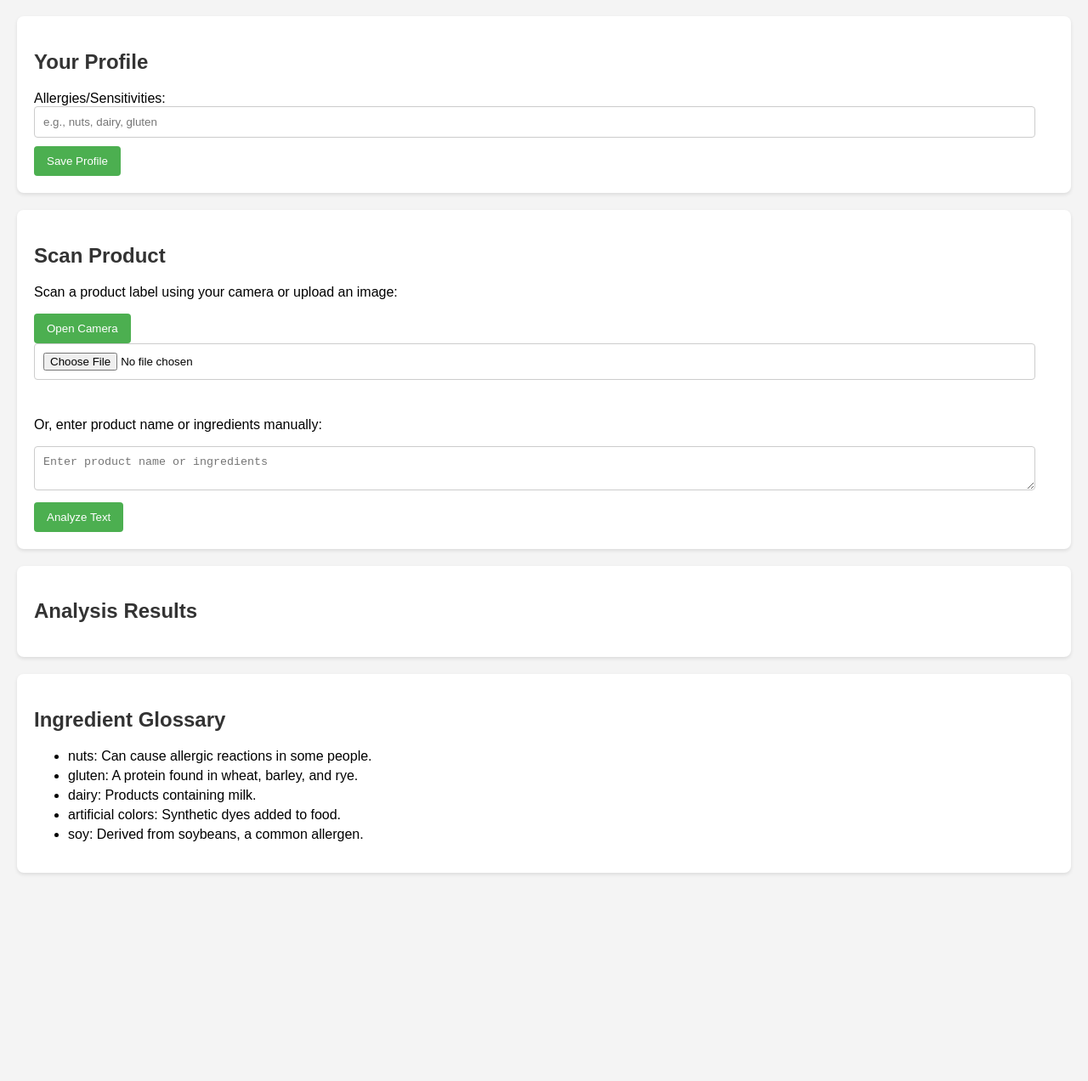
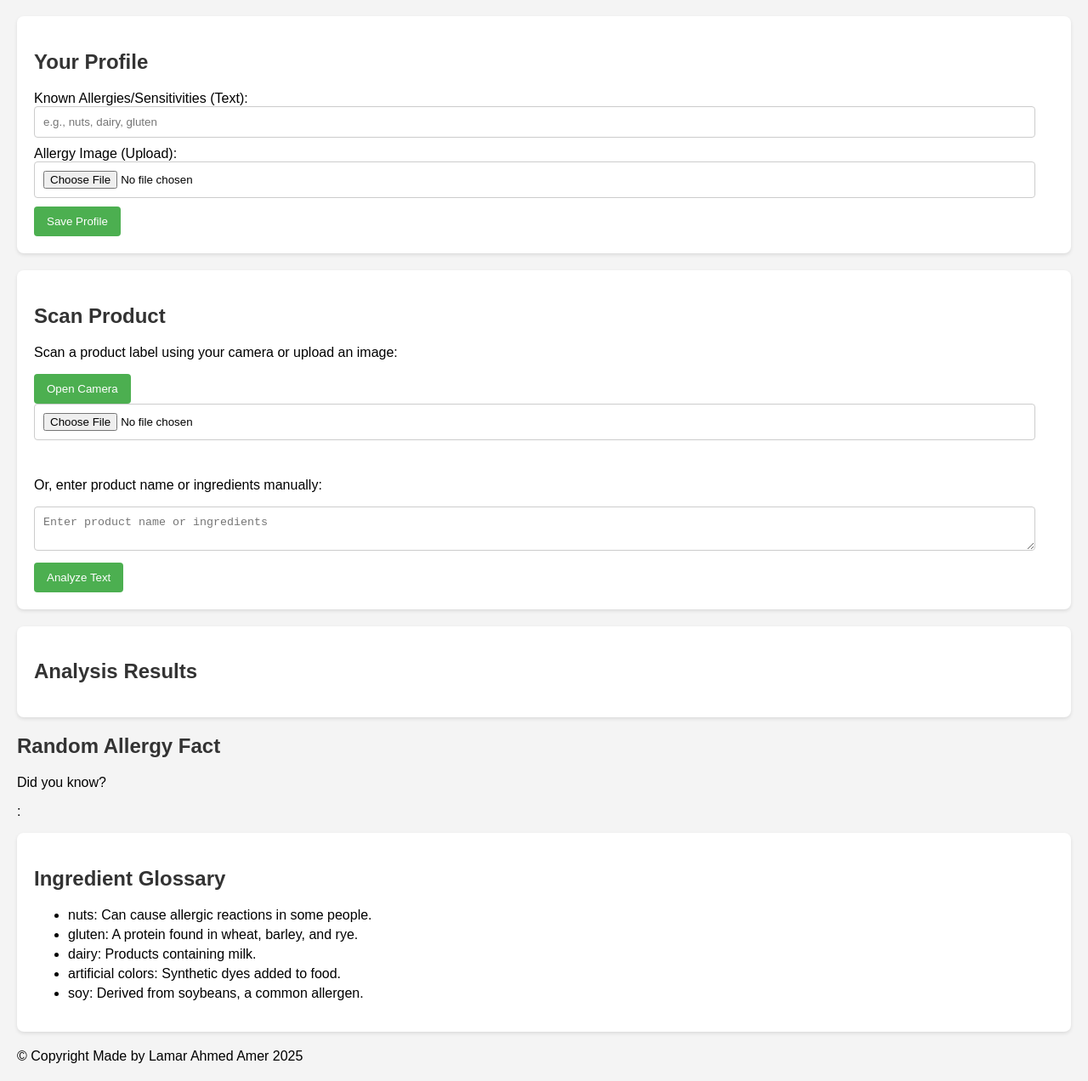
Before and after one commit to Shazli001/Lamar-awareness-app, a plain HTML site: page index.html in a window 1280 px wide. Shown: the part 61-1333 px from the top of the page at 85% size. Before the commit the page ends 1108 px from the top, so only its background shows below. Drawn offline with Linux system fonts and the light colour scheme.

Commit message:
Update index.html

```diff
--- a/index.html
+++ b/index.html
@@ -12,8 +12,15 @@
 
     <div id="profile-area">
         <h2>Your Profile</h2>
-        <label for="allergies">Allergies/Sensitivities:</label>
-        <input type="text" id="allergies" placeholder="e.g., nuts, dairy, gluten">
+        <div>
+            <label for="allergies">Known Allergies/Sensitivities (Text):</label>
+            <input type="text" id="allergies" placeholder="e.g., nuts, dairy, gluten">
+        </div>
+        <div>
+            <label for="allergy-image-upload">Allergy Image (Upload):</label>
+            <input type="file" id="allergy-image-upload" accept="image/*">
+            <img id="allergy-preview" src="#" alt="Uploaded Allergy Image" style="display: none; max-width: 100px; max-height: 100px;">
+        </div>
         <button id="save-profile">Save Profile</button>
     </div>
 
@@ -41,12 +48,22 @@
         <p id="results-text"></p>
     </div>
 
+    <div id="random-allergy-area">
+        <h2>Random Allergy Fact</h2>
+        <p>Did you know?</p>
+        <p><span id="random-allergy-name" style="font-weight: bold;"></span>: <span id="random-allergy-definition"></span></p>
+    </div>
+
     <div id="glossary-area">
         <h2>Ingredient Glossary</h2>
         <ul id="glossary-list">
         </ul>
     </div>
 
+    <footer>
+        <p>© Copyright Made by Lamar Ahmed Amer 2025</p>
+    </footer>
+
     <script src="script.js"></script>
 </body>
 </html>
```
